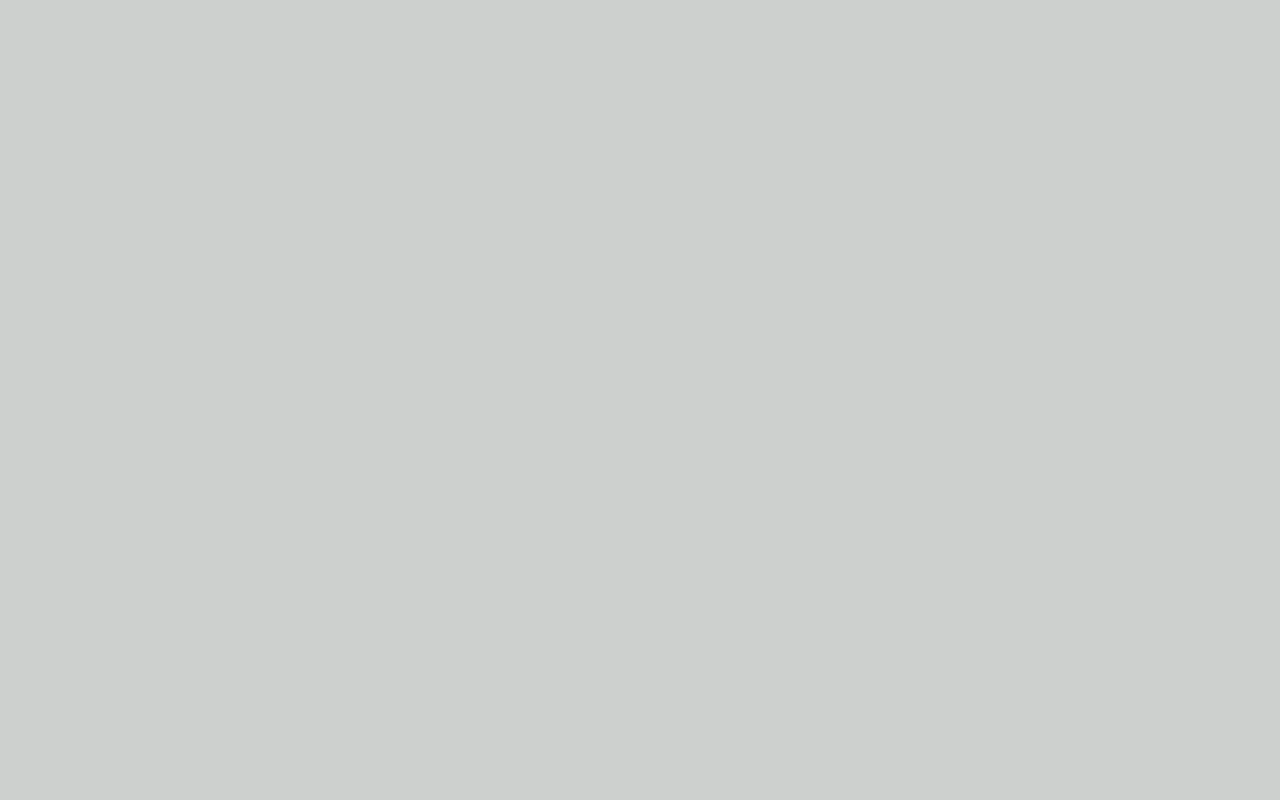
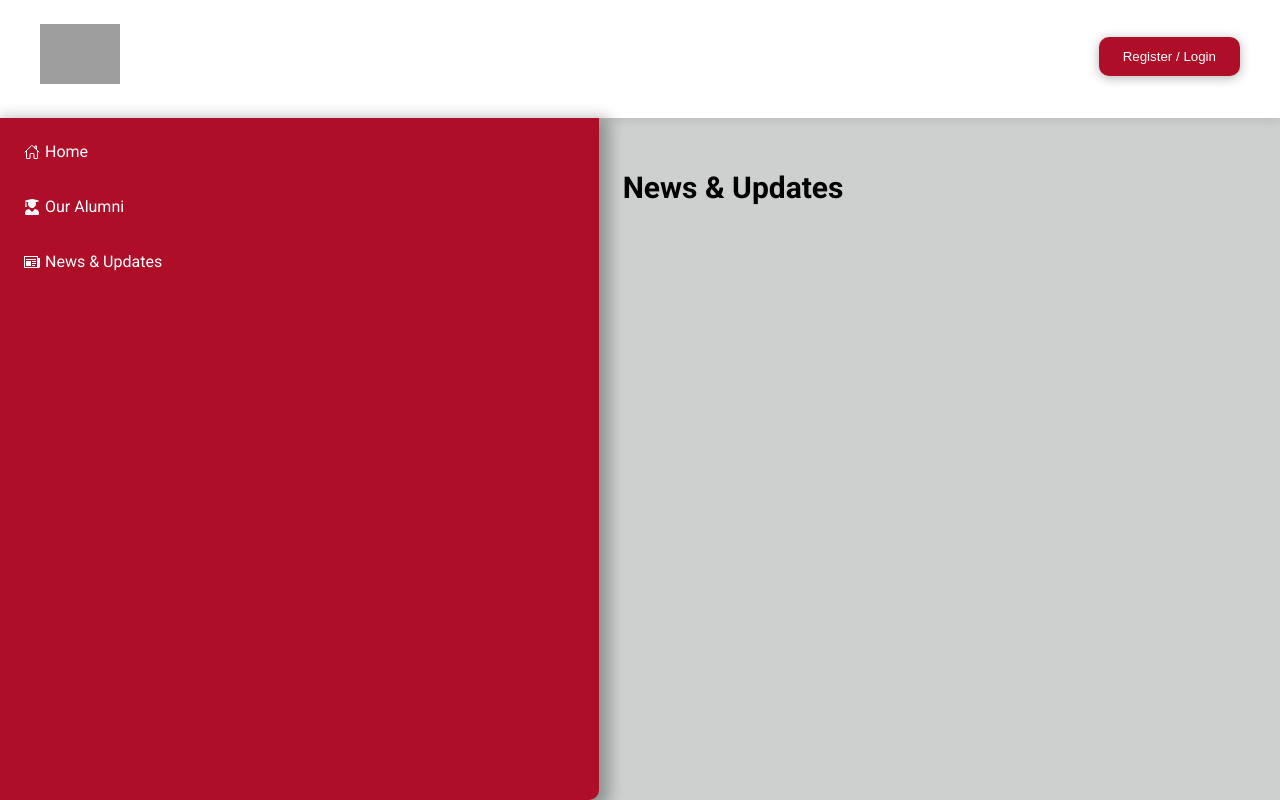
Before and after one commit to russell2231/i-am-mth-template, a React (Create React App) app: page /news in a window 1280 px wide. Before the commit this address had no page. Built offline with nearby package versions, Linux system fonts and the light colour scheme; grey boxes are pictures that could not be loaded.

Commit message:
Add routes for news, and profile components

```diff
--- a/src/components/Alumni/Alumni.js
+++ b/src/components/Alumni/Alumni.js
@@ -1,4 +1,4 @@
-import { Link } from 'react-router-dom';
+import { Link, Outlet } from 'react-router-dom';
 
 import styles from './Alumni.module.scss';
 import profileImg from '../../assets/Mount Healthy-logos.jpeg';
@@ -29,7 +29,7 @@ const Alumni = () => {
 						<p className={styles.alumCollege}>University of Akron</p>
 						<p className={styles.alumJob}>Front End Web Developer</p>
 						<p className={styles.alumClass}>Class of 2014</p>
-						<Link className={styles.btn} to='alumni/$name'>
+						<Link className={styles.btn} to='profile'>
 							View Profile
 						</Link>
 					</div>
@@ -39,7 +39,7 @@ const Alumni = () => {
 						<p className={styles.alumCollege}>University of Akron</p>
 						<p className={styles.alumJob}>Front End Web Developer</p>
 						<p className={styles.alumClass}>Class of 2014</p>
-						<Link className={styles.btn} to='alumni/$name'>
+						<Link className={styles.btn} to='profile'>
 							View Profile
 						</Link>
 					</div>
@@ -49,7 +49,7 @@ const Alumni = () => {
 						<p className={styles.alumCollege}>University of Akron</p>
 						<p className={styles.alumJob}>Front End Web Developer</p>
 						<p className={styles.alumClass}>Class of 2014</p>
-						<Link className={styles.btn} to='alumni/$name'>
+						<Link className={styles.btn} to='profile'>
 							View Profile
 						</Link>
 					</div>
@@ -59,12 +59,13 @@ const Alumni = () => {
 						<p className={styles.alumCollege}>University of Akron</p>
 						<p className={styles.alumJob}>Front End Web Developer</p>
 						<p className={styles.alumClass}>Class of 2014</p>
-						<Link className={styles.btn} to='alumni/$name'>
+						<Link className={styles.btn} to='profile'>
 							View Profile
 						</Link>
 					</div>
 				</div>
 			</div>
+			<Outlet />
 		</main>
 	);
 };
--- a/src/components/App/App.js
+++ b/src/components/App/App.js
@@ -2,6 +2,8 @@ import { Routes, Route } from 'react-router-dom';
 import Alumni from '../Alumni/Alumni';
 import Home from '../Home/Home';
 import Layout from '../Layout/Layout';
+import News from '../News/News';
+import Profile from '../Profile/Profile';
 
 function App() {
 	return (
@@ -10,6 +12,8 @@ function App() {
 				<Route path='/' element={<Layout />}>
 					<Route index element={<Home />} />
 					<Route path='alumni' element={<Alumni />} />
+					<Route path='alumni/profile' element={<Profile />} />
+					<Route path='news' element={<News />} />
 				</Route>
 			</Routes>
 		</>
--- a/src/components/Layout/Layout.module.scss
+++ b/src/components/Layout/Layout.module.scss
@@ -1,7 +1,7 @@
 .layout {
 	@media screen and (min-width: 1024px) {
 		display: grid;
-		grid-template-rows: auto auto auto;
+		grid-template-rows: 118px auto auto;
 		grid-template-columns: auto auto;
 		grid-template-areas:
 			'head head'
--- /dev/null
+++ b/src/components/News/News.js
@@ -0,0 +1,13 @@
+import styles from './News.module.scss';
+
+const News = () => {
+	return (
+		<main className={styles.news}>
+			<div className={styles.container}>
+				<h1>News & Updates</h1>
+			</div>
+		</main>
+	);
+};
+
+export default News;
--- /dev/null
+++ b/src/components/News/News.module.scss
@@ -0,0 +1,7 @@
+.news {
+	padding: 3.2rem 0;
+
+	.container {
+		padding: 0 2.4rem;
+	}
+}
--- /dev/null
+++ b/src/components/Profile/Profile.js
@@ -0,0 +1,13 @@
+import styles from './Profile.module.scss';
+
+const Profile = () => {
+	return (
+		<main className={styles.profile}>
+			<div className={styles.container}>
+				<h1>Russell Rice</h1>
+			</div>
+		</main>
+	);
+};
+
+export default Profile;
--- /dev/null
+++ b/src/components/Profile/Profile.module.scss
@@ -0,0 +1,7 @@
+.profile {
+	padding: 3.2rem 0;
+
+	.container {
+		padding: 0 2.4rem;
+	}
+}
```
